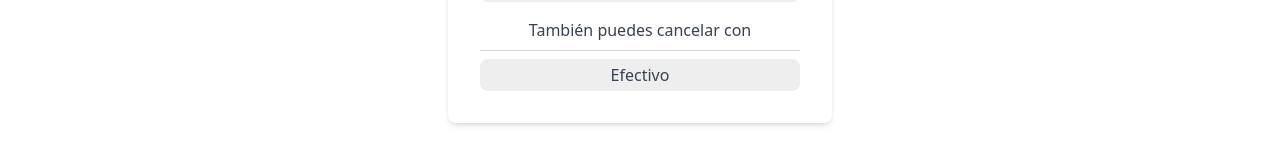
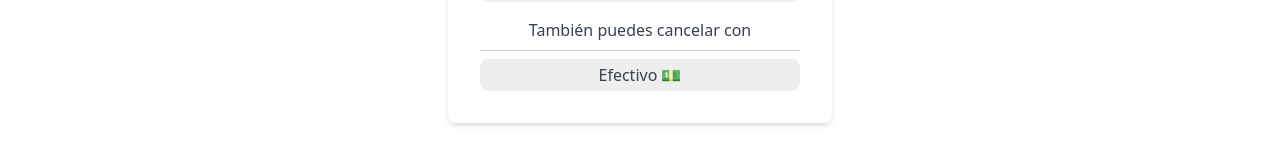
Before and after one commit to Carlos-jim/freeway, a React (Create React App) app: page /pagos in a window 1280 px wide. Shown: the part 510-659 px from the top of the page. Built offline with nearby package versions, Linux system fonts and the light colour scheme.

Commit message:
Icon efectivo

```diff
--- a/src/view/paymentForm.jsx
+++ b/src/view/paymentForm.jsx
@@ -165,7 +165,7 @@ const PaymentForm = () => {
             <span>También puedes cancelar con</span>
             <div className="border-t border-gray-300 mt-2"></div>
             <button className="text-gray-700 mt-2 text-center w-full h-8 bg-[#EEEEEE] rounded-lg">
-              Efectivo
+              Efectivo 💵
             </button>
           </div>
         </motion.div>
```
